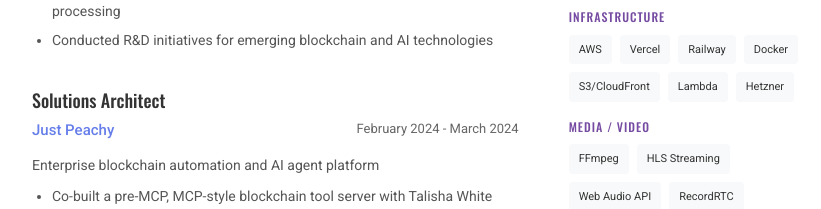
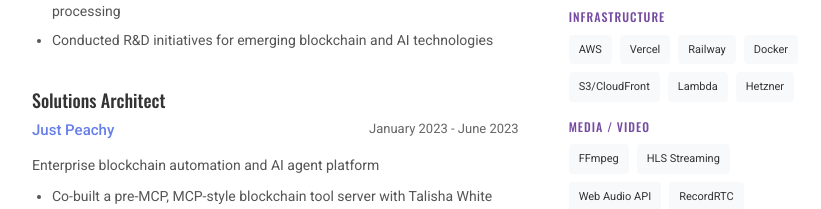
Before and after one commit to futurehelp/drew-raines-resume, a Next.js app: page / in a window 1280 px wide. Shown: the part 2210-2419 px from the top of the page, without its empty margins (218-1039 px from the left). Built offline with nearby package versions, Linux system fonts and the light colour scheme; a web font is replaced by a local one.

Commit message:
Correct Just Peachy resume dates

```diff
--- a/app/page.js
+++ b/app/page.js
@@ -7,11 +7,11 @@ export default function Page() {
   const source = readFileSync(join(process.cwd(), 'index.html'), 'utf8');
   const style = source.match(/<style[^>]*>([\s\S]*?)<\/style>/i)?.[1] ?? '';
   const corrected = source
-    .replaceAll('January 2023 - June 2023', 'February 2024 - March 2024')
+    .replaceAll('February 2024 - March 2024', 'January 2023 - June 2023')
     .replaceAll('beginning in January 2022', 'beginning in January 2023')
     .replaceAll('ETHDenver in February 2023', 'ETHDenver 2024 during the February 23-March 2 BUIDLathon window');
   const body = (corrected.match(/<body[^>]*>([\s\S]*?)<\/body>/i)?.[1] ?? corrected)
-    .replaceAll('January 2023 - June 2023', 'February 2024 - March 2024')
+    .replaceAll('February 2024 - March 2024', 'January 2023 - June 2023')
     .replaceAll('beginning in January 2022', 'beginning in January 2023')
     .replaceAll('Presented the working prototype at ETHDenver in February 2023', 'Presented the working prototype at ETHDenver 2024 during the February 23-March 2 BUIDLathon window');
 
--- a/index.html
+++ b/index.html
@@ -372,7 +372,7 @@
                             <div class="job-title">Solutions Architect</div>
                             <div class="job-meta">
                                 <div class="company">Just Peachy</div>
-                                <div class="dates">February 2024 - March 2024</div>
+                                <div class="dates">January 2023 - June 2023</div>
                             </div>
                         </div>
                         <div class="job-description">Enterprise blockchain automation and AI agent platform</div>
```
